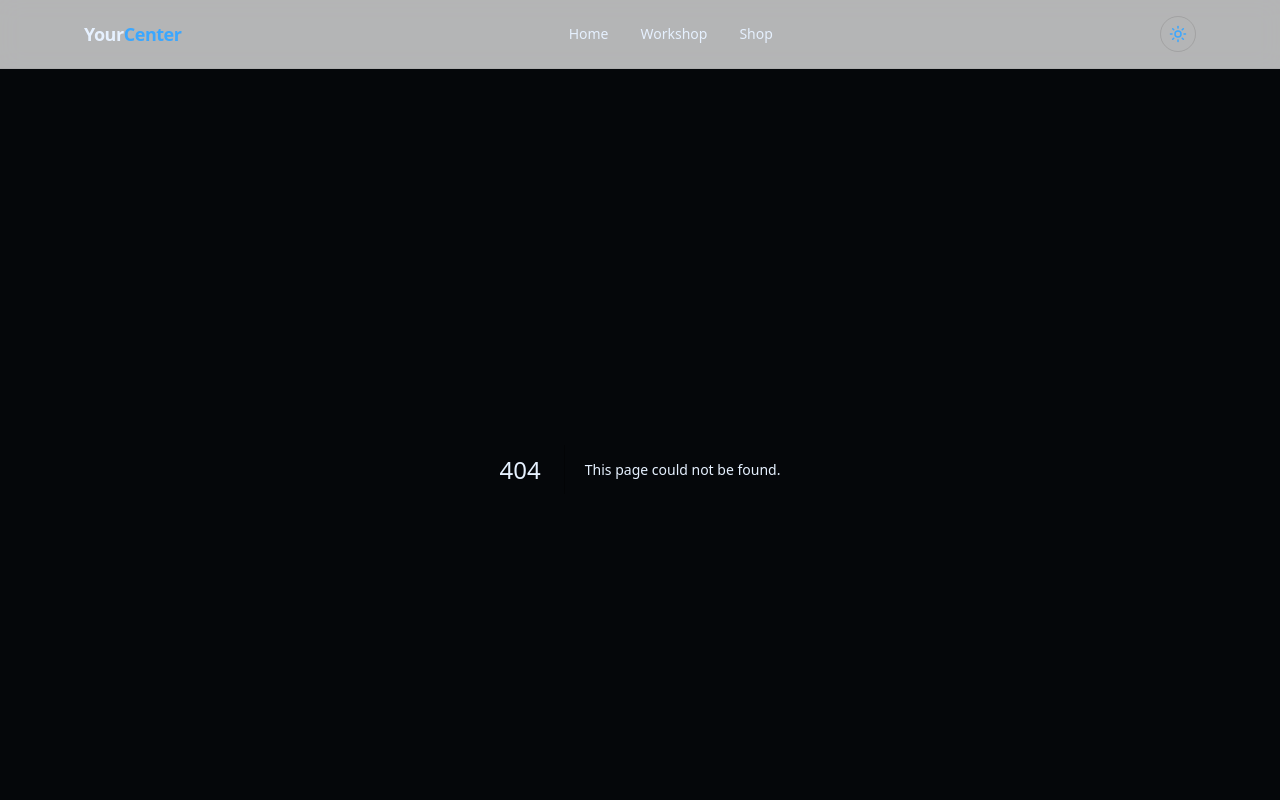
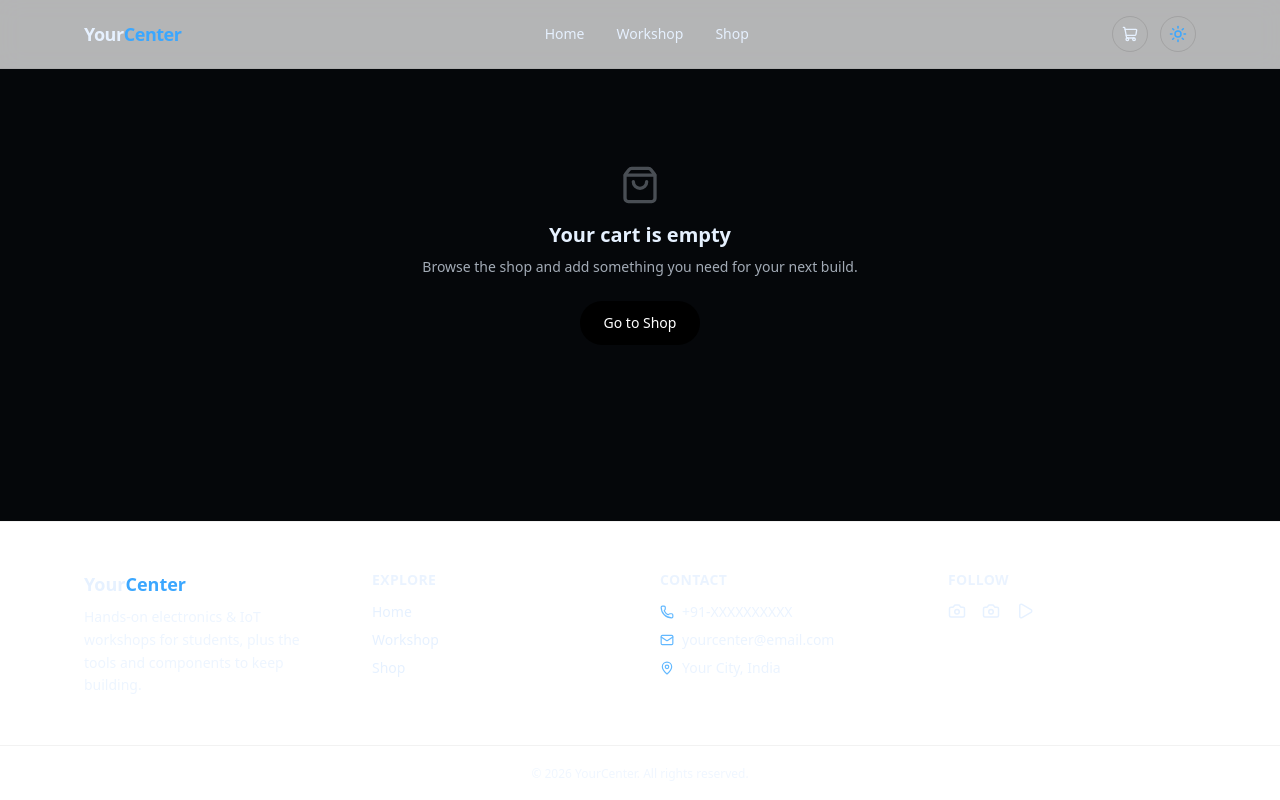
Before and after one commit to DEBOJEETDAS36/qplz, a Next.js app: page /cart in a window 1280 px wide. Before the commit this address had no page. Shown: the top 800 px of the page. Built offline with nearby package versions, Linux system fonts and the light colour scheme.

Commit message:
Add to Cart working

```diff
--- /dev/null
+++ b/app/cart/page.tsx
@@ -0,0 +1,124 @@
+"use client";
+
+import Link from "next/link";
+import { Minus, Plus, Trash2, ShoppingBag } from "lucide-react";
+import { useCart } from "@/context/CartContext";
+import AnimatedSection from "@/components/ui/AnimatedSection";
+
+export default function CartPage() {
+  const { items, updateQty, removeItem, totalPrice, clearCart } = useCart();
+
+  if (items.length === 0) {
+    return (
+      <section className="px-5 py-24 text-center">
+        <ShoppingBag size={40} className="mx-auto mb-4 opacity-30" />
+        <h1 className="text-xl font-semibold mb-2">Your cart is empty</h1>
+        <p className="text-sm opacity-70 mb-6">
+          Browse the shop and add something you need for your next build.
+        </p>
+        <Link
+          href="/shop"
+          className="inline-flex items-center gap-2 px-6 py-3 rounded-full text-sm font-medium
+                     bg-black text-white dark:bg-glow-blue dark:text-black
+                     hover:opacity-90 transition-all duration-300"
+        >
+          Go to Shop
+        </Link>
+      </section>
+    );
+  }
+
+  return (
+    <section className="px-5 py-16 md:py-20">
+      <div className="max-w-3xl mx-auto">
+        <h1 className="text-2xl md:text-3xl font-semibold tracking-tight mb-8">
+          Your <span className="text-glow-blue">Cart</span>
+        </h1>
+
+        <div className="space-y-4 mb-8">
+          {items.map((item, i) => (
+            <AnimatedSection key={item.productId} delay={i * 0.05}>
+              <div
+                className="flex items-center gap-4 p-4 rounded-2xl
+                           border border-black/10 dark:border-white/10
+                           bg-white dark:bg-white/[0.02]"
+              >
+                <div className="w-16 h-16 rounded-xl bg-black/5 dark:bg-white/5 flex items-center justify-center shrink-0">
+                  <span className="text-[10px] opacity-40">Image</span>
+                </div>
+
+                <div className="flex-1 min-w-0">
+                  <Link
+                    href={`/shop/${item.slug}`}
+                    className="text-sm font-medium hover:text-glow-blue transition-colors line-clamp-1"
+                  >
+                    {item.name}
+                  </Link>
+                  <p className="text-sm text-glow-blue font-medium mt-1">
+                    ₹{item.price.toLocaleString("en-IN")}
+                  </p>
+                </div>
+
+                <div className="flex items-center gap-2 border border-black/10 dark:border-white/10 rounded-full px-2.5 py-1">
+                  <button
+                    onClick={() => updateQty(item.productId, item.qty - 1)}
+                    className="hover:text-glow-blue transition-colors"
+                    aria-label="Decrease quantity"
+                  >
+                    <Minus size={13} />
+                  </button>
+                  <span className="w-5 text-center text-sm">{item.qty}</span>
+                  <button
+                    onClick={() => updateQty(item.productId, item.qty + 1)}
+                    className="hover:text-glow-blue transition-colors"
+                    aria-label="Increase quantity"
+                  >
+                    <Plus size={13} />
+                  </button>
+                </div>
+
+                <button
+                  onClick={() => removeItem(item.productId)}
+                  className="text-red-500/70 hover:text-red-500 transition-colors"
+                  aria-label="Remove item"
+                >
+                  <Trash2 size={16} />
+                </button>
+              </div>
+            </AnimatedSection>
+          ))}
+        </div>
+
+        <div
+          className="flex items-center justify-between p-6 rounded-2xl
+                     border border-black/10 dark:border-white/10
+                     bg-white dark:bg-white/[0.02] mb-6"
+        >
+          <span className="text-sm font-medium opacity-70">Total</span>
+          <span className="text-xl font-semibold text-glow-blue">
+            ₹{totalPrice.toLocaleString("en-IN")}
+          </span>
+        </div>
+
+        <div className="flex flex-col sm:flex-row gap-3">
+          <button
+            className="flex-1 px-6 py-3 rounded-full text-sm font-medium
+                       bg-black text-white dark:bg-glow-blue dark:text-black
+                       hover:opacity-90 transition-all duration-300
+                       dark:hover:shadow-[0_0_25px_rgba(59,167,255,0.4)]"
+          >
+            Proceed to Checkout
+          </button>
+          <button
+            onClick={clearCart}
+            className="px-6 py-3 rounded-full text-sm font-medium
+                       border border-black/10 dark:border-white/10
+                       hover:border-red-500/40 hover:text-red-500 transition-all duration-300"
+          >
+            Clear Cart
+          </button>
+        </div>
+      </div>
+    </section>
+  );
+}
--- a/app/layout.tsx
+++ b/app/layout.tsx
@@ -34,6 +34,7 @@
 
 import type { Metadata } from "next";
 import { ThemeProvider } from "next-themes";
+import { CartProvider } from "@/context/CartContext";
 import Navbar from "@/components/layout/Navbar";
 import Footer from "@/components/layout/Footer";
 import "./globals.css";
@@ -50,9 +51,11 @@ export default function RootLayout({
     <html lang="en" suppressHydrationWarning>
       <body className="antialiased min-h-screen flex flex-col">
         <ThemeProvider attribute="class" defaultTheme="dark" enableSystem>
-          <Navbar />
-          <main className="flex-1">{children}</main>
-          <Footer />
+          <CartProvider>
+            <Navbar />
+            <main className="flex-1">{children}</main>
+            <Footer />
+          </CartProvider>
         </ThemeProvider>
       </body>
     </html>
--- a/components/layout/Navbar.tsx
+++ b/components/layout/Navbar.tsx
@@ -3,8 +3,9 @@
 import { useState } from "react";
 import Link from "next/link";
 import { usePathname } from "next/navigation";
-import { Menu, X } from "lucide-react";
+import { Menu, X, ShoppingCart } from "lucide-react";
 import ThemeToggle from "./ThemeToggle";
+import { useCart } from "@/context/CartContext";
 
 const navLinks = [
   { label: "Home", href: "/" },
@@ -15,6 +16,7 @@ const navLinks = [
 export default function Navbar() {
   const [open, setOpen] = useState(false);
   const pathname = usePathname();
+  const { totalItems } = useCart();
 
   return (
     <header
@@ -51,12 +53,40 @@ export default function Navbar() {
           })}
         </ul>
 
-        <div className="hidden md:flex items-center gap-4">
+        <div className="hidden md:flex items-center gap-3">
+          <Link
+            href="/cart"
+            className="relative w-9 h-9 flex items-center justify-center rounded-full
+                       border border-black/10 dark:border-white/10
+                       hover:border-glow-blue/50 transition-colors duration-300
+                       dark:hover:shadow-[0_0_15px_rgba(59,167,255,0.4)]"
+            aria-label="Cart"
+          >
+            <ShoppingCart size={16} />
+            {totalItems > 0 && (
+              <span className="absolute -top-1.5 -right-1.5 w-4.5 h-4.5 min-w-[18px] px-1 rounded-full bg-glow-blue text-black text-[10px] font-semibold flex items-center justify-center">
+                {totalItems}
+              </span>
+            )}
+          </Link>
           <ThemeToggle />
         </div>
 
         {/* Mobile controls */}
         <div className="flex items-center gap-3 md:hidden">
+          <Link
+            href="/cart"
+            className="relative w-9 h-9 flex items-center justify-center rounded-full
+                       border border-black/10 dark:border-white/10"
+            aria-label="Cart"
+          >
+            <ShoppingCart size={16} />
+            {totalItems > 0 && (
+              <span className="absolute -top-1.5 -right-1.5 w-4.5 h-4.5 min-w-[18px] px-1 rounded-full bg-glow-blue text-black text-[10px] font-semibold flex items-center justify-center">
+                {totalItems}
+              </span>
+            )}
+          </Link>
           <ThemeToggle />
           <button
             onClick={() => setOpen(!open)}
--- a/components/shop/ProductDetail.tsx
+++ b/components/shop/ProductDetail.tsx
@@ -3,14 +3,24 @@
 import { useState } from "react";
 import { ShoppingCart, Minus, Plus, Check } from "lucide-react";
 import AnimatedSection from "@/components/ui/AnimatedSection";
+import { useCart } from "@/context/CartContext";
 import { Product } from "@/types";
 
 export default function ProductDetail({ product }: { product: Product }) {
   const [qty, setQty] = useState(1);
   const [added, setAdded] = useState(false);
+  const { addItem } = useCart();
 
   const handleAddToCart = () => {
-    // Cart logic will be wired up later (context/state management)
+    addItem(
+      {
+        productId: product._id,
+        slug: product.slug,
+        name: product.name,
+        price: product.price,
+      },
+      qty
+    );
     setAdded(true);
     setTimeout(() => setAdded(false), 2000);
   };
```
